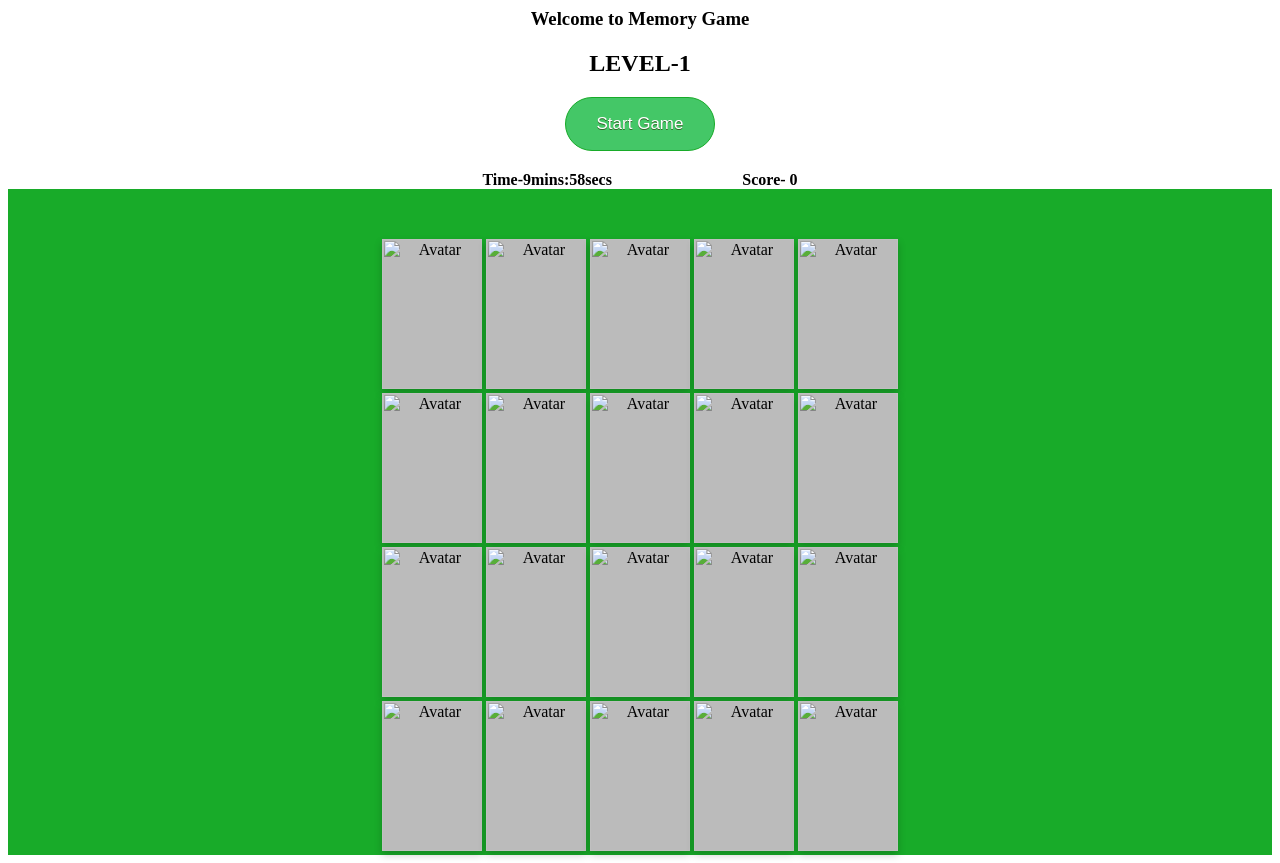
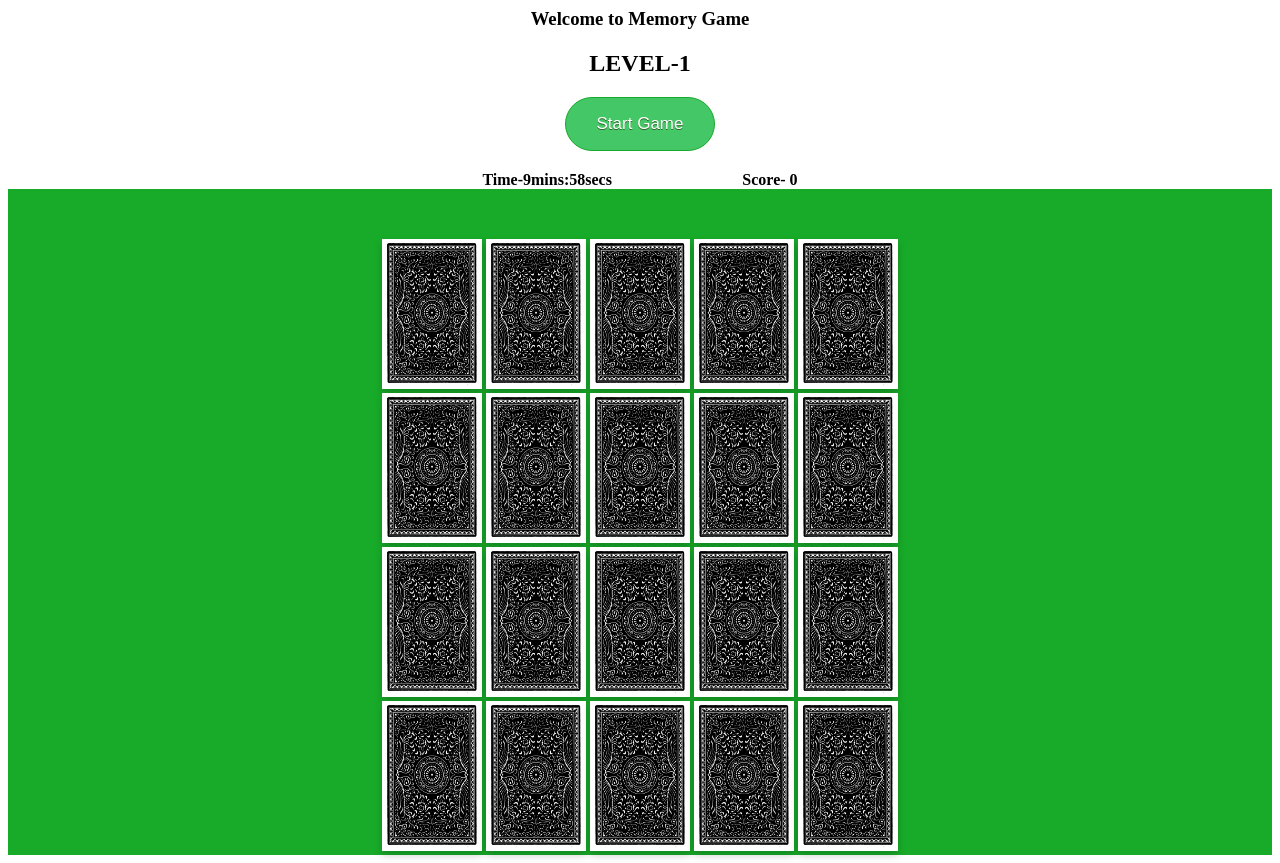
Before and after one commit to thejas2511/Memory-Cards, a plain HTML site: page index.html in a window 1280 px wide. Both pictures are taken after a click on the button "Start Game". Drawn offline with Linux system fonts and the light colour scheme.

Commit message:
Update index.html

```diff
--- a/index.html
+++ b/index.html
@@ -19,7 +19,7 @@
 
                 <div class="card" id="card1" onclick="switchcard('card1')">
                         <div class="card-inner" id="inner1">
-                                <div class="card-front"  ><img src="images\backside.jpg" alt="Avatar" width="100px" height="150px" ></div>
+                                <div class="card-front"  ><img src="backside.jpg" alt="Avatar" width="100px" height="150px" ></div>
                                 <div class="card-back" id="card11"></div>
                         </div>
                 </div>
@@ -27,7 +27,7 @@
                 <div class="card" id="card2" onclick="switchcard('card2')">
 
                         <div class="card-inner" id="inner2">
-                                <div class="card-front"  ><img src="images\backside.jpg" alt="Avatar" width="100px" height="150px" ></div>
+                                <div class="card-front"  ><img src="backside.jpg" alt="Avatar" width="100px" height="150px" ></div>
                                 <div class="card-back" id="card22"></div>
                         </div>
 
@@ -35,7 +35,7 @@
                 <div class="card" id="card3" onclick="switchcard('card3')">
 
                         <div class="card-inner" id="inner3">
-                                <div class="card-front"  ><img src="images\backside.jpg" alt="Avatar" width="100px" height="150px" ></div>
+                                <div class="card-front"  ><img src="backside.jpg" alt="Avatar" width="100px" height="150px" ></div>
                                 <div class="card-back" id="card33"></div>
                         </div>
 
@@ -44,7 +44,7 @@
                 <div class="card" id="card4" onclick="switchcard('card4')">
 
                         <div class="card-inner" id="inner4">
-                                <div class="card-front"  ><img src="images\backside.jpg" alt="Avatar" width="100px" height="150px" ></div>
+                                <div class="card-front"  ><img src="backside.jpg" alt="Avatar" width="100px" height="150px" ></div>
                                 <div class="card-back" id="card44"></div>
                         </div>
 
@@ -53,7 +53,7 @@
                 <div class="card" id="card5" onclick="switchcard('card5')">
 
                         <div class="card-inner" id="inner5">
-                                <div class="card-front"  ><img src="images\backside.jpg" alt="Avatar" width="100px" height="150px" ></div>
+                                <div class="card-front"  ><img src="backside.jpg" alt="Avatar" width="100px" height="150px" ></div>
                                 <div class="card-back" id="card55"></div>
                         </div>
 
@@ -64,7 +64,7 @@
                 <div class="card" id="card6" onclick="switchcard('card6')">
 
                         <div class="card-inner" id="inner6">
-                                <div class="card-front"  ><img src="images\backside.jpg" alt="Avatar" width="100px" height="150px" ></div>
+                                <div class="card-front"  ><img src="backside.jpg" alt="Avatar" width="100px" height="150px" ></div>
                                 <div class="card-back" id="card66"></div>
                         </div>
 
@@ -73,7 +73,7 @@
                 <div class="card" id="card7" onclick="switchcard('card7')">
 
                         <div class="card-inner" id="inner7">
-                                <div class="card-front"  ><img src="images\backside.jpg" alt="Avatar" width="100px" height="150px" ></div>
+                                <div class="card-front"  ><img src="backside.jpg" alt="Avatar" width="100px" height="150px" ></div>
                                 <div class="card-back" id="card77"></div>
                         </div>
 
@@ -82,7 +82,7 @@
                 <div class="card" id="card8" onclick="switchcard('card8')">
 
                         <div class="card-inner" id="inner8">
-                                <div class="card-front"  ><img src="images\backside.jpg" alt="Avatar" width="100px" height="150px" ></div>
+                                <div class="card-front"  ><img src="backside.jpg" alt="Avatar" width="100px" height="150px" ></div>
                                 <div class="card-back" id="card88"></div>
                         </div>
 
@@ -91,7 +91,7 @@
                 <div class="card" id="card9" onclick="switchcard('card9')">
 
                         <div class="card-inner" id="inner9">
-                                <div class="card-front"  ><img src="images\backside.jpg" alt="Avatar" width="100px" height="150px" ></div>
+                                <div class="card-front"  ><img src="backside.jpg" alt="Avatar" width="100px" height="150px" ></div>
                                 <div class="card-back" id="card99"></div>
                         </div>
 
@@ -100,7 +100,7 @@
                 <div class="card" id="card10" onclick="switchcard('card10')">
 
                         <div class="card-inner" id="inner10">
-                                <div class="card-front"  ><img src="images\backside.jpg" alt="Avatar" width="100px" height="150px" ></div>
+                                <div class="card-front"  ><img src="backside.jpg" alt="Avatar" width="100px" height="150px" ></div>
                                 <div class="card-back" id="card1010"></div>
                         </div>
 
@@ -109,7 +109,7 @@
                 <br>
                 <div class="card" id="card11" onclick="switchcard('card11')">
                         <div class="card-inner" id="inner11">
-                                <div class="card-front"  ><img src="images\backside.jpg" alt="Avatar" width="100px" height="150px" ></div>
+                                <div class="card-front"  ><img src="backside.jpg" alt="Avatar" width="100px" height="150px" ></div>
                                 <div class="card-back" id="card1111"></div>
                         </div>
                 </div>
@@ -117,7 +117,7 @@
                 <div class="card" id="card12" onclick="switchcard('card12')">
 
                         <div class="card-inner" id="inner12">
-                                <div class="card-front"  ><img src="images\backside.jpg" alt="Avatar" width="100px" height="150px" ></div>
+                                <div class="card-front"  ><img src="backside.jpg" alt="Avatar" width="100px" height="150px" ></div>
                                 <div class="card-back" id="card1212"></div>
                         </div>
 
@@ -125,7 +125,7 @@
                 <div class="card" id="card13" onclick="switchcard('card13')">
 
                         <div class="card-inner" id="inner13">
-                                <div class="card-front"  ><img src="images\backside.jpg" alt="Avatar" width="100px" height="150px" ></div>
+                                <div class="card-front"  ><img src="backside.jpg" alt="Avatar" width="100px" height="150px" ></div>
                                 <div class="card-back" id="card1313"></div>
                         </div>
 
@@ -134,7 +134,7 @@
                 <div class="card" id="card14" onclick="switchcard('card14')">
 
                         <div class="card-inner" id="inner14">
-                                <div class="card-front"  ><img src="images\backside.jpg" alt="Avatar" width="100px" height="150px" ></div>
+                                <div class="card-front"  ><img src="backside.jpg" alt="Avatar" width="100px" height="150px" ></div>
                                 <div class="card-back" id="card1414"></div>
                         </div>
 
@@ -143,7 +143,7 @@
                 <div class="card" id="card15" onclick="switchcard('card15')">
 
                         <div class="card-inner" id="inner15">
-                                <div class="card-front"  ><img src="images\backside.jpg" alt="Avatar" width="100px" height="150px" ></div>
+                                <div class="card-front"  ><img src="backside.jpg" alt="Avatar" width="100px" height="150px" ></div>
                                 <div class="card-back" id="card1515"></div>
                         </div>
 
@@ -154,7 +154,7 @@
                 <div class="card" id="card16" onclick="switchcard('card16')">
 
                         <div class="card-inner" id="inner16">
-                                <div class="card-front"  ><img src="images\backside.jpg" alt="Avatar" width="100px" height="150px" ></div>
+                                <div class="card-front"  ><img src="backside.jpg" alt="Avatar" width="100px" height="150px" ></div>
                                 <div class="card-back" id="card1616"></div>
                         </div>
 
@@ -163,7 +163,7 @@
                 <div class="card" id="card17" onclick="switchcard('card17')">
 
                         <div class="card-inner" id="inner17">
-                                <div class="card-front"  ><img src="images\backside.jpg" alt="Avatar" width="100px" height="150px" ></div>
+                                <div class="card-front"  ><img src="backside.jpg" alt="Avatar" width="100px" height="150px" ></div>
                                 <div class="card-back" id="card1717"></div>
                         </div>
 
@@ -172,7 +172,7 @@
                 <div class="card" id="card18" onclick="switchcard('card18')">
 
                         <div class="card-inner" id="inner18">
-                                <div class="card-front"  ><img src="images\backside.jpg" alt="Avatar" width="100px" height="150px" ></div>
+                                <div class="card-front"  ><img src="backside.jpg" alt="Avatar" width="100px" height="150px" ></div>
                                 <div class="card-back" id="card1818"></div>
                         </div>
 
@@ -181,7 +181,7 @@
                 <div class="card" id="card19" onclick="switchcard('card19')">
 
                         <div class="card-inner" id="inner19">
-                                <div class="card-front"  ><img src="images\backside.jpg" alt="Avatar" width="100px" height="150px" ></div>
+                                <div class="card-front"  ><img src="backside.jpg" alt="Avatar" width="100px" height="150px" ></div>
                                 <div class="card-back" id="card1919"></div>
                         </div>
 
@@ -190,7 +190,7 @@
                 <div class="card" id="card20" onclick="switchcard('card20')">
 
                         <div class="card-inner" id="inner20">
-                                <div class="card-front"  ><img src="images\backside.jpg" alt="Avatar" width="100px" height="150px" ></div>
+                                <div class="card-front"  ><img src="backside.jpg" alt="Avatar" width="100px" height="150px" ></div>
                                 <div class="card-back" id="card2020"></div>
                         </div>
 
```
